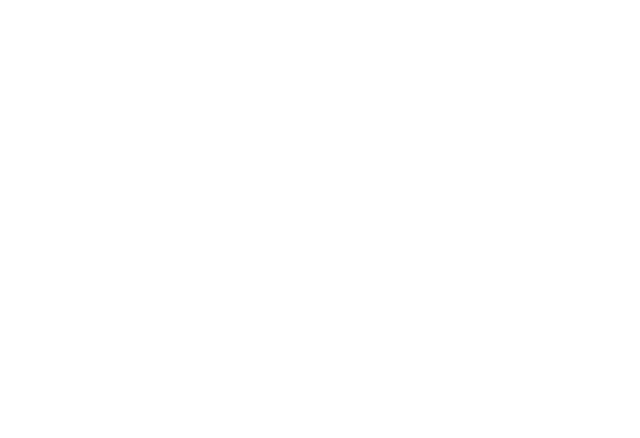
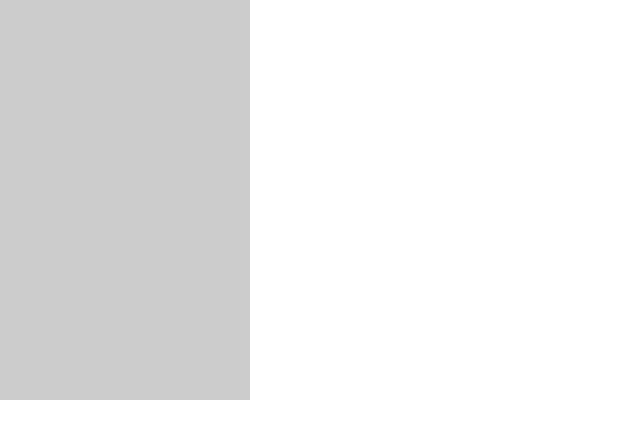
Before and after one commit to ThomasHAOD/chatbot-frontend, a React (Create React App) app: page / in a window 1280 px wide. Shown: the top 438 px of the page, without its empty margins (0-640 px from the left). Built offline with nearby package versions, Linux system fonts and the light colour scheme.

Commit message:
add new components and dummy messages

```diff
--- a/src/App.js
+++ b/src/App.js
@@ -2,8 +2,14 @@
 
 import "./App.css";
 
+import Chat from "./containers/Chat/Chat";
+
 function App() {
-  return <div className="App"></div>;
+  return (
+    <div className="App">
+      <Chat />
+    </div>
+  );
 }
 
 export default App;
--- /dev/null
+++ b/src/containers/Chat/Chat.js
@@ -0,0 +1,17 @@
+import React, { Component } from "react";
+import classes from "./Chat.module.css";
+
+export class Chat extends Component {
+  state = {
+    messages: [
+      { content: "Hello", sender: "Chatbot", time: "12.35" },
+      { content: "Hi", sender: "Client", time: "12.36" }
+    ]
+  };
+
+  render() {
+    return <div className={classes.Chat}></div>;
+  }
+}
+
+export default Chat;
--- /dev/null
+++ b/src/containers/Chat/Chat.module.css
@@ -0,0 +1,5 @@
+.Chat {
+  height: 400px;
+  width: 250px;
+  background: #ccc;
+}
```
Also changed, not shown: src/components/Message/Message.module.css (added, +11 -0 lines), src/components/Input/Input.js (added), src/components/Input/Input.module.css (added), src/components/Message/Message.js (added).
